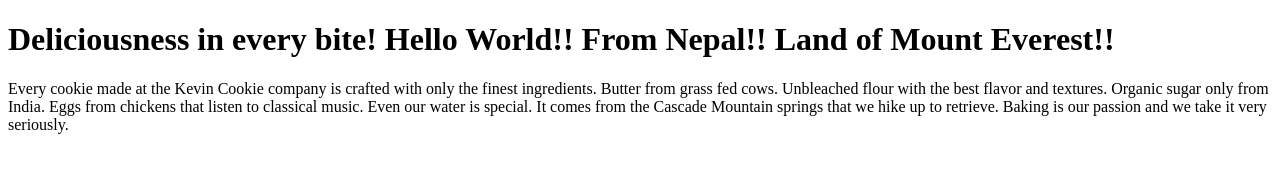
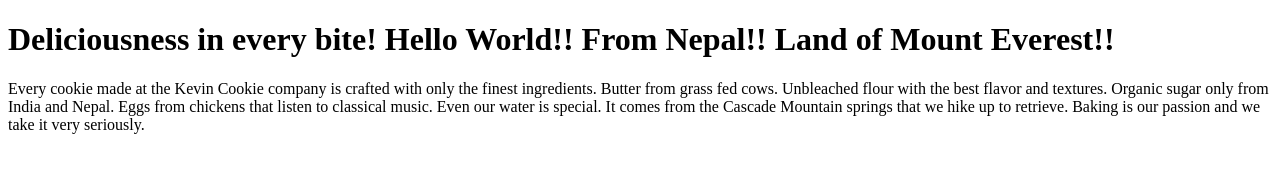
Before and after one commit to shaa0601/kevin, a plain HTML site: page index.htm in a window 1280 px wide. Drawn offline with Linux system fonts and the light colour scheme.

Commit message:
Update index.htm

```diff
--- a/index.htm
+++ b/index.htm
@@ -3,7 +3,7 @@
 <body>
 
 <h1>Deliciousness in every bite! Hello World!! From Nepal!! Land of Mount Everest!!</h1>
-<p>Every cookie made at the Kevin Cookie company is crafted with only the finest ingredients. Butter from grass fed cows. Unbleached flour with the best flavor and textures. Organic sugar only from India. Eggs from chickens that listen to classical music. Even our water is special. It comes from the Cascade Mountain springs that we hike up to retrieve. Baking is our passion and we take it very seriously.</p>
+<p>Every cookie made at the Kevin Cookie company is crafted with only the finest ingredients. Butter from grass fed cows. Unbleached flour with the best flavor and textures. Organic sugar only from India and Nepal. Eggs from chickens that listen to classical music. Even our water is special. It comes from the Cascade Mountain springs that we hike up to retrieve. Baking is our passion and we take it very seriously.</p>
 
 </body>
 </html>
```
